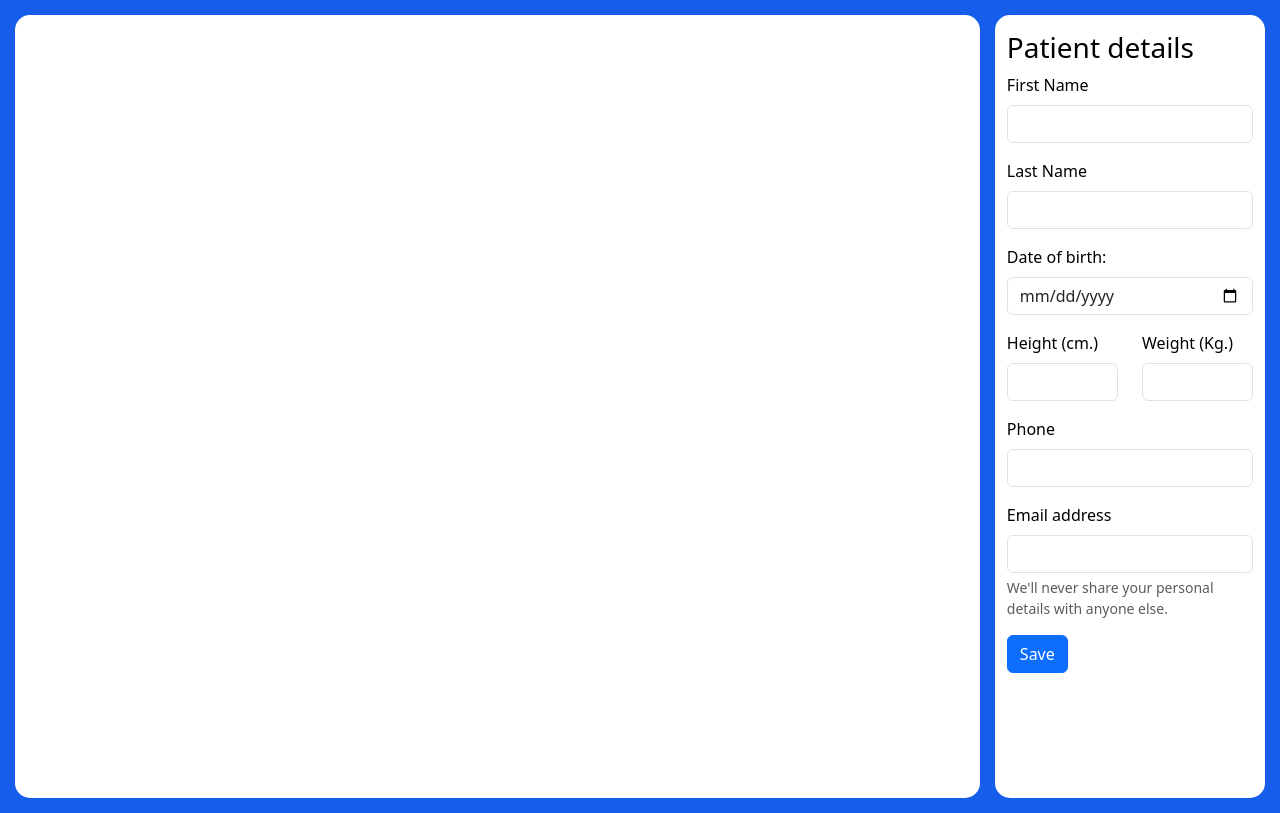
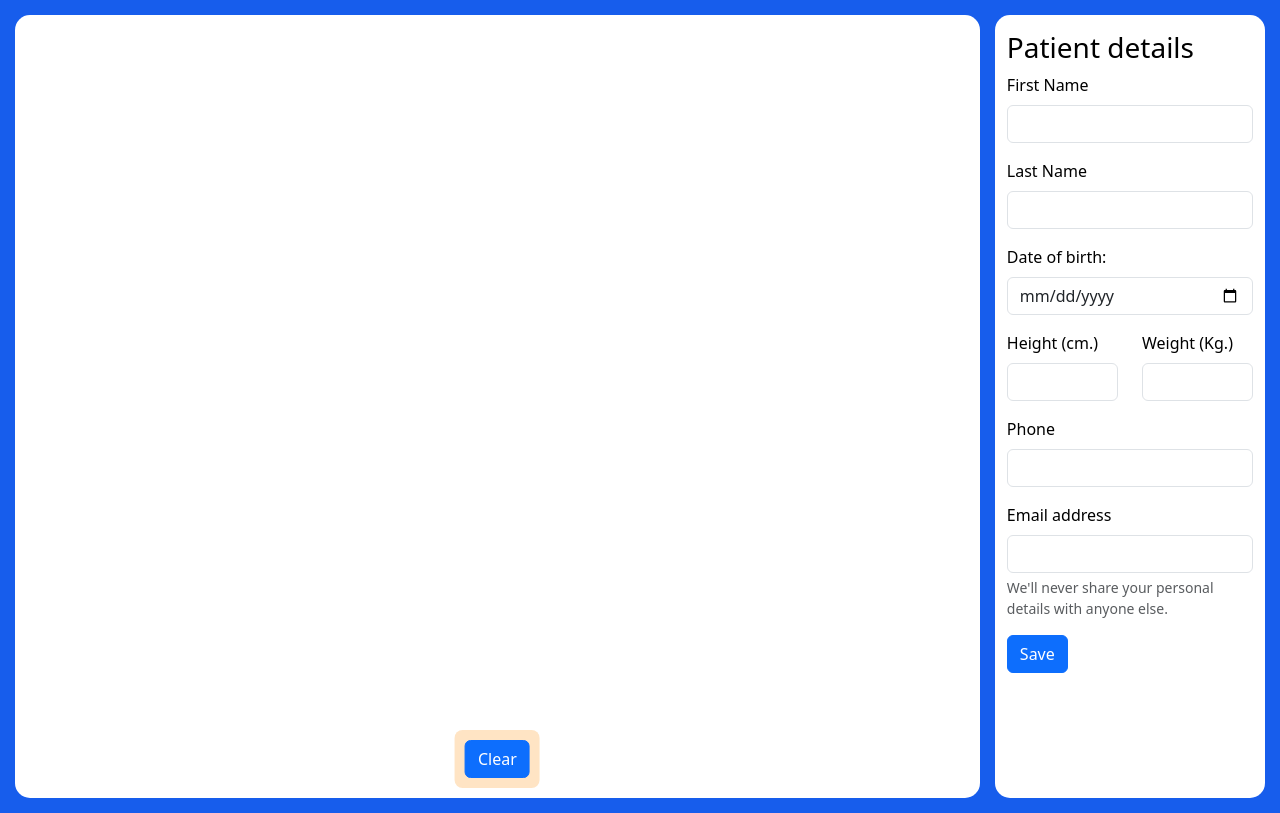
Before and after one commit to mizusan/collab, a React (Vite) app: page / in a window 1280 px wide. Built offline with nearby package versions, Linux system fonts and the light colour scheme.

Commit message:
Add clear canvas button

```diff
--- a/src/Canvas.css
+++ b/src/Canvas.css
@@ -4,9 +4,22 @@
 	flex-grow: 8;
 	width:100%;
 	height: 100%;
+	position: relative;
 }
 
 canvas {
 	width:100%;
 	height: 100%;
 }
+
+#canvas-menu{
+	margin:0 auto;
+	position:absolute;
+	bottom:10px;
+	text-align: center;
+	padding:10px;
+	left:50%;
+	transform: translateX(-50%);
+	background-color: bisque;
+	border-radius: 8px;
+}
--- a/src/Canvas.jsx
+++ b/src/Canvas.jsx
@@ -91,6 +91,10 @@ function Canvas() {
 		context.fillRect(0, 0, canvas.width, canvas.height)
 	}
 
+	const clearHandler = () => {
+		clearCanvas()
+	}
+
 	return (
 		<div className="canvas" ref={canvasContainerRef}>
 			<canvas
@@ -99,6 +103,10 @@ function Canvas() {
 				onMouseMove={draw}
 				ref={canvasRef}
 			></canvas>
+
+			<div id="canvas-menu">
+				<button className="btn btn-primary" onClick={clearHandler}>Clear</button>
+			</div>
 		</div>
 	)
 }
```
